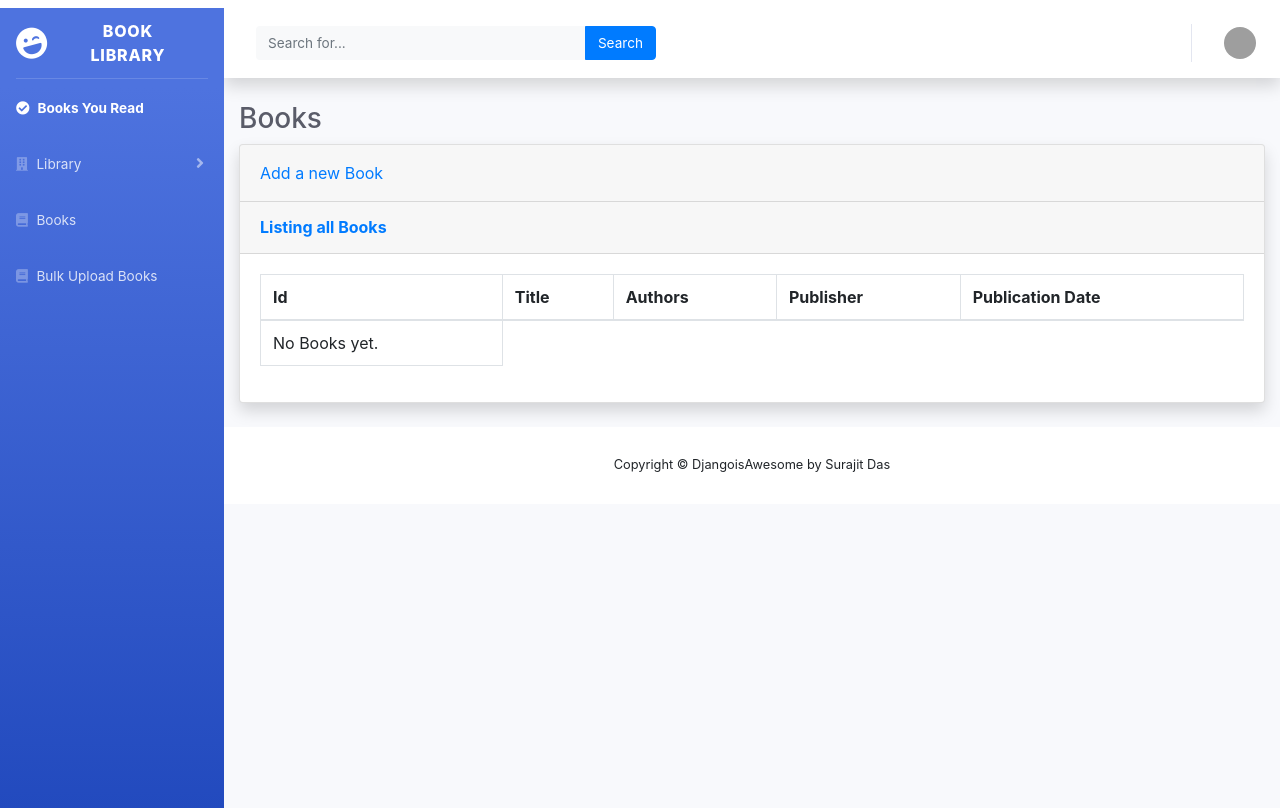
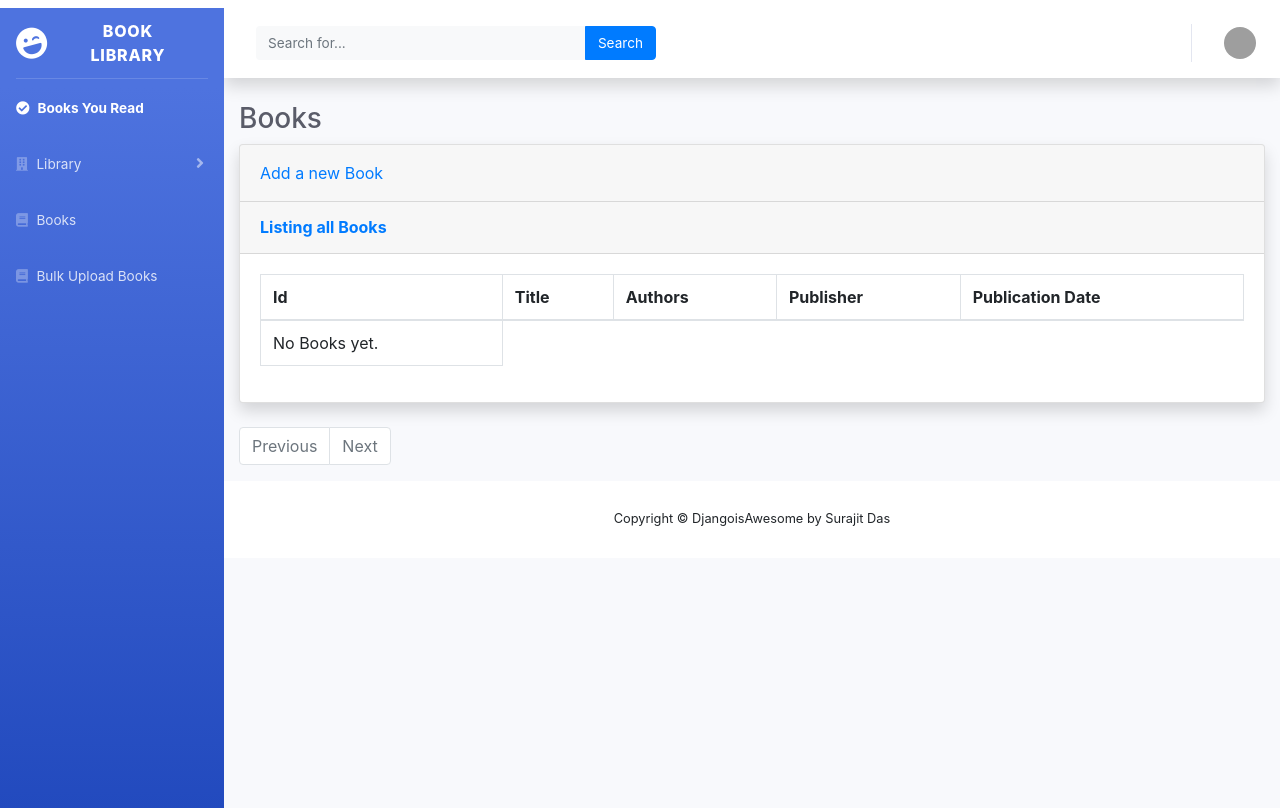
Before and after one commit to MindSparkTm/Dj, a Django app: template library/templates/library/book_list.html in a window 1280 px wide. Run offline with Django 3.2, Linux system fonts and the light colour scheme; the template is opened without the code that fills it, so the values that code supplies are empty; some libraries are stand-ins or nearby versions; grey boxes are pictures that could not be loaded.

Commit message:
added pagination in list of books

```diff
--- a/library/templates/library/book_list.html
+++ b/library/templates/library/book_list.html
@@ -73,6 +73,40 @@
                 </div>
             </div>
         </div>
+     <nav>
+    <ul class="pagination">
+      {% if page_obj.has_previous %}
+        <li class="page-item">
+          <a
+            class="page-link"
+            href="?page={{page_obj.previous_page_number}}">
+Previous</a>
+        </li>
+      {% else %}
+        <li class="page-item disabled">
+          <a class="page-link" href="#">Previous</a>
+        </li>
+      {% endif %}
+      {% for pagenum in page_obj.paginator.page_range %}
+    <li
+          class="page-item{% if page_obj.number == pagenum %}
+active{% endif %}">
+        <a class="page-link" href="?page={{pagenum}}">{{pagenum}}
+</a>
+        </li>
+      {% endfor %}
+      {% if page_obj.has_next %}
+        <li class="page-item">
+          <a class="page-link" href="?page={{page_obj.next_
+page_number}}">Next</a>
+        </li>
+      {% else %}
+        <li class="page-item disabled">
+          <a class="page-link" href="#">Next</a>
+        </li>
+      {% endif %}
+    </ul>
+  </nav>
     </div>
     <!-- /.container-fluid -->
 {% endblock %}
```
Also changed, not shown: library/views.py (+17 -0 lines).
